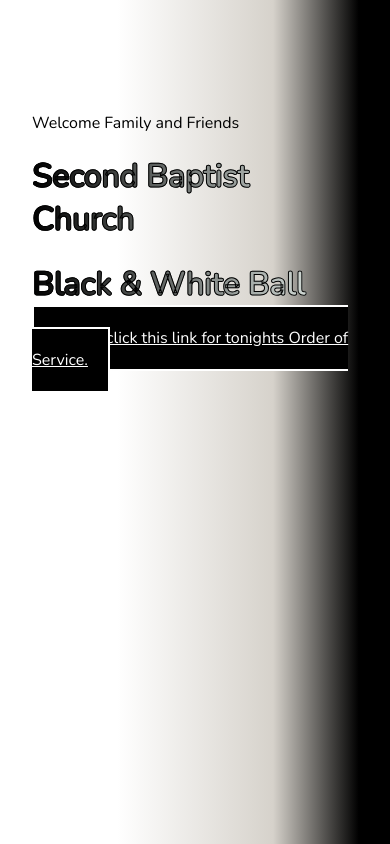
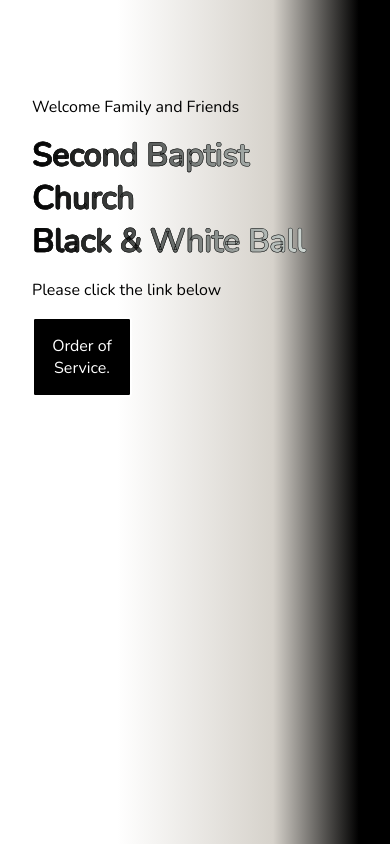
Before and after one commit to rreed17/secondbaptist90thanniversary, a plain HTML site: page index.html in a window 390 px wide. Shown: the top 844 px of the page. Drawn offline with nearby package versions, Linux system fonts and the light colour scheme.

Commit message:
changed anchor responsive

```diff
--- a/index.html
+++ b/index.html
@@ -12,7 +12,8 @@
         <p>Welcome Family and Friends</p>
         <h1>Second Baptist Church </h1>
         <h1>Black & White Ball</h1>
-        <a href="book.pdf">Please click this link for tonights Order of Service.</a>
+        <p>Please click the link below</p>
+        <a href="book.pdf">Order of Service.</a>
     </div>
 </body>
 </html>
--- a/style.css
+++ b/style.css
@@ -9,33 +9,44 @@ body {
     margin: 0;
     background-repeat: no-repeat;
     background-attachment: fixed;
-    background: rgb(0,0,0);
     background: rgb(255,255,255);
     background: linear-gradient(90deg, rgba(255,255,255,1) 30%, rgba(214,210,203,1) 70%, rgba(0,0,0,1) 92%);
     font-size: 1rem;
+
+
+}
+.container{
     display: flex;
+    flex-direction: column;
     justify-content: center;
-    padding: 6em 2em;
-
+    padding: 5em 2em;
 }
 
 h1
  {
     font-size: 2rem;
     font-weight: 600;
+    padding: 0;
+    margin: 0;
     background-image: linear-gradient(90deg, #000, #F5FFFA);
     color: transparent;
     background-clip: text;
     -webkit-background-clip: text;
-    -webkit-text-stroke-width: 1px;
+    -webkit-text-stroke-width: .5px;
     -webkit-text-stroke-color: black;
   }
 
 a
 {
     border: 2px solid #fff;
+    border-radius: .2em;
     background: #000;
     color: #fff;
-    width: 300px;
-    padding: 20px 20px;
+    width: 4rem;
+    padding: 1em 1em;
+    flex: 1;
+    text-decoration: none;
+    outline: none;
+    text-align: center;
+
   }
```
